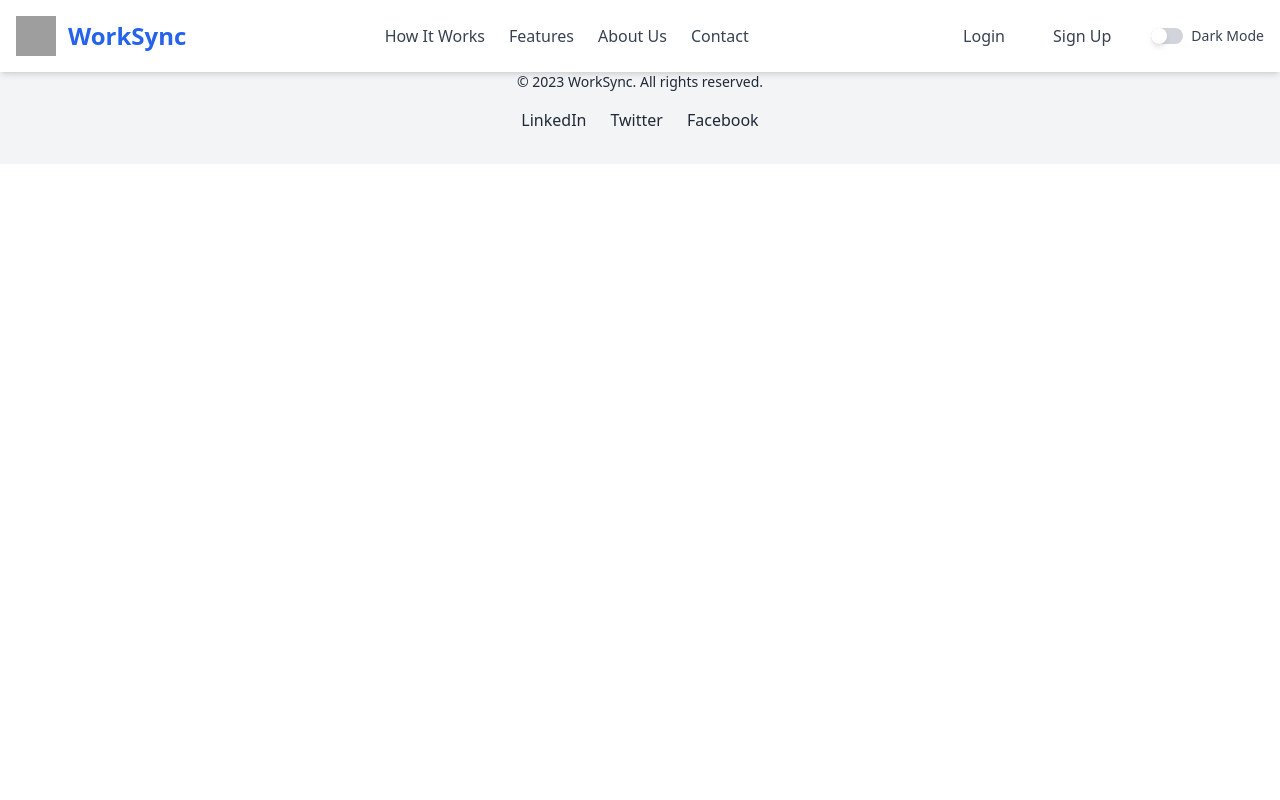
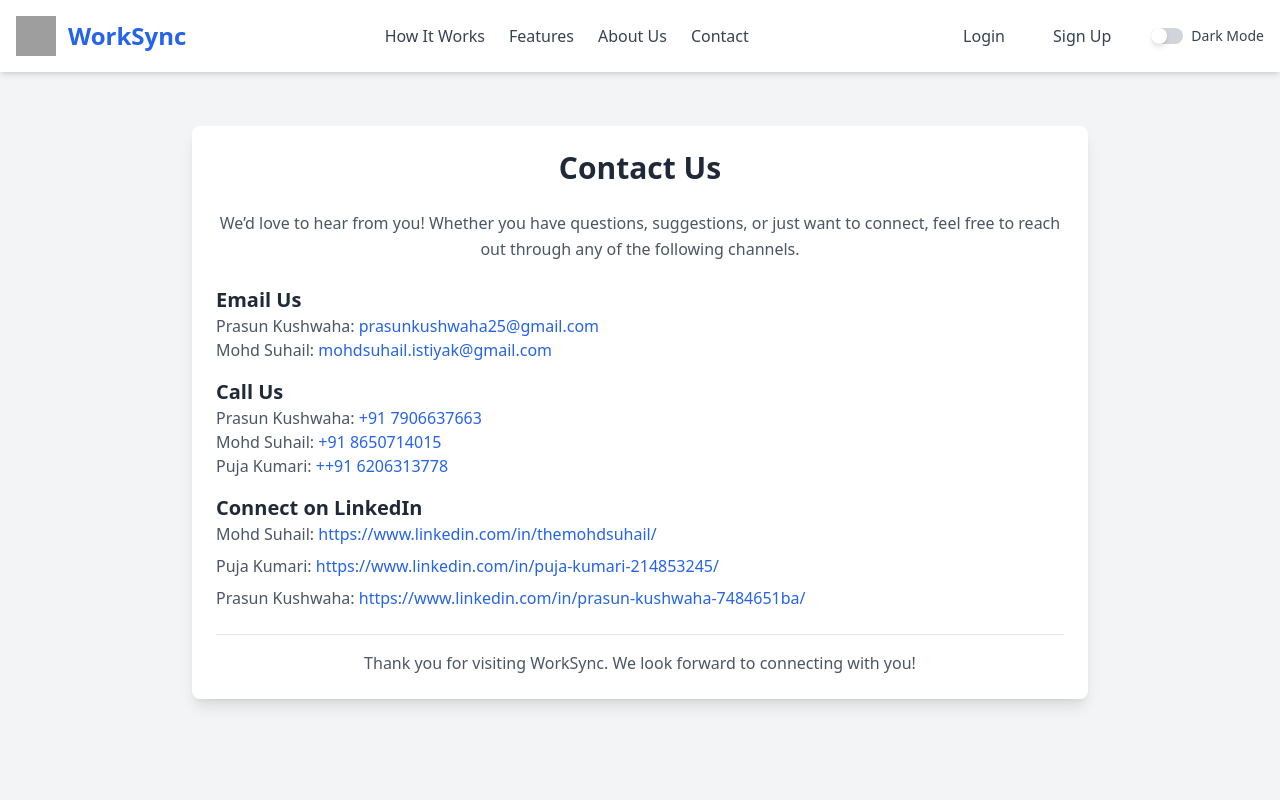
Before and after one commit to PrasunKushwaha/WorkSync, a React (Vite) app: page /contact in a window 1280 px wide. Shown: the top 800 px of the page. Built offline with nearby package versions, Linux system fonts and the light colour scheme; grey boxes are pictures that could not be loaded.

Commit message:
Added Contact, About

```diff
--- /dev/null
+++ b/src/About.jsx
@@ -0,0 +1,50 @@
+const About = () => {
+  return (
+    <div className="flex items-center justify-center min-h-screen mt-12 bg-gray-100 dark:bg-gray-900">
+      <div className="w-full max-w-4xl p-6 space-y-6 bg-white rounded-lg shadow-lg dark:bg-gray-800">
+        <h1 className="text-3xl font-bold text-center text-gray-800 dark:text-gray-100">
+          About Us
+        </h1>
+        <p className="leading-relaxed text-gray-600 dark:text-gray-400">
+          Welcome to WorkSync, a platform dedicated to enhancing the learning
+          experience through engaging and interactive tools. Our goal is to make
+          knowledge accessible and enjoyable by providing intuitive resources
+          designed to cater to learners of all levels and disciplines.
+        </p>
+        <p className="leading-relaxed text-gray-600 dark:text-gray-400">
+          This platform is crafted to support your journey in acquiring new skills,
+          preparing for exams, and exploring various domains with confidence.
+          Through our innovative approach, we aim to empower users to unlock
+          their full potential.
+        </p>
+        <h2 className="text-xl font-semibold text-gray-800 dark:text-gray-100">
+          Our Vision
+        </h2>
+        <p className="leading-relaxed text-gray-600 dark:text-gray-400">
+          To bridge the gap between learners and opportunities by offering
+          accessible, effective, and engaging educational tools tailored to
+          modern needs.
+        </p>
+        <div className="pt-4 border-t dark:border-gray-700">
+          <h2 className="text-lg font-semibold text-gray-800 dark:text-gray-100">
+            Disclaimer
+          </h2>
+          <p className="leading-relaxed text-gray-600 dark:text-gray-400">
+            This platform is the culmination of the efforts of final-year B.Tech
+            Computer Science and Engineering students—Prasun Kushwaha
+            (21BTCSE1009), Mohd Suhail (21BTCSE1056), and Puja Kumari
+            (21BTCSE1019)—under the esteemed guidance of Mr. Mukesh Rajput.
+            Developed as part of their Major Project - I, WorkSync embodies their
+            commitment to academic excellence and innovation.
+          </p>
+          <p className="leading-relaxed text-gray-600 dark:text-gray-400">
+            We sincerely thank our mentors and the academic institution for
+            their continuous support and encouragement throughout this project.
+          </p>
+        </div>
+      </div>
+    </div>
+  );
+};
+
+export default About;
--- a/src/App.jsx
+++ b/src/App.jsx
@@ -15,6 +15,8 @@ import ForgotPassword from "./ForgotPassword";
 import Quiz from "./Quiz";
 import JobInterview from "./JobInterview";
 import Coach from "./Coach";
+import About from "./About";
+import ContactUs from "./ContactUs";
 
 function App() {
   const [isDarkMode, setIsDarkMode] = useState(false);
@@ -36,6 +38,8 @@ function App() {
         <Route path="/signup" element={<Signup />} />
         <Route path="/profile" element={<ProfilePage />} />
         <Route path="/forgot" element={<ForgotPassword />} />
+        <Route path="/about" element={<About />} />
+        <Route path="/contact" element={<ContactUs />} />
         <Route
           path="/dash"
           element={
--- /dev/null
+++ b/src/ContactUs.jsx
@@ -0,0 +1,129 @@
+const ContactUs = () => {
+  return (
+    <div className="flex items-center justify-center min-h-screen mt-3 bg-gray-100 dark:bg-gray-900">
+      <div className="w-full max-w-4xl p-6 space-y-6 bg-white rounded-lg shadow-lg dark:bg-gray-800">
+        <h1 className="text-3xl font-bold text-center text-gray-800 dark:text-gray-100">
+          Contact Us
+        </h1>
+        <p className="leading-relaxed text-center text-gray-600 dark:text-gray-400">
+          We’d love to hear from you! Whether you have questions, suggestions,
+          or just want to connect, feel free to reach out through any of the
+          following channels.
+        </p>
+
+        <div className="space-y-4">
+          {/* Email Section */}
+          <div>
+            <h2 className="text-xl font-semibold text-gray-800 dark:text-gray-100">
+              Email Us
+            </h2>
+            <p className="text-gray-600 dark:text-gray-400">
+              Prasun Kushwaha:{" "}
+              <a
+                href="mailto:prasunkushwaha25@gmail.com"
+                className="text-blue-600 hover:underline dark:text-blue-400"
+              >
+                prasunkushwaha25@gmail.com
+              </a>
+            </p>
+            <p className="text-gray-600 dark:text-gray-400">
+              Mohd Suhail:{" "}
+              <a
+                href="mailto:mohdsuhail.istiyak@gmail.com"
+                className="text-blue-600 hover:underline dark:text-blue-400"
+              >
+                mohdsuhail.istiyak@gmail.com
+              </a>
+            </p>
+          </div>
+
+          {/* Mobile Section */}
+          <div>
+            <h2 className="text-xl font-semibold text-gray-800 dark:text-gray-100">
+              Call Us
+            </h2>
+            <p className="text-gray-600 dark:text-gray-400">
+              Prasun Kushwaha:{" "}
+              <a
+                href="tel:+917906637663"
+                className="text-blue-600 hover:underline dark:text-blue-400"
+              >
+                +91 7906637663
+              </a>
+            </p>
+            <p className="text-gray-600 dark:text-gray-400">
+              Mohd Suhail:{" "}
+              <a
+                href="tel:+918650714015"
+                className="text-blue-600 hover:underline dark:text-blue-400"
+              >
+                +91 8650714015
+              </a>
+            </p>
+
+             <p className="text-gray-600 dark:text-gray-400">
+              Puja Kumari:{" "}
+              <a
+                href="tel:+916206313778"
+                className="text-blue-600 hover:underline dark:text-blue-400"
+              >
+                ++91 6206313778
+              </a>
+            </p>
+          </div>
+
+          {/* LinkedIn Section */}
+          <div>
+            <h2 className="text-xl font-semibold text-gray-800 dark:text-gray-100">
+              Connect on LinkedIn
+            </h2>
+            <ul className="space-y-2">
+              <li className="text-gray-600 dark:text-gray-400">
+                Mohd Suhail:{" "}
+                <a
+                  href="https://www.linkedin.com/in/themohdsuhail/"
+                  target="_blank"
+                  rel="noopener noreferrer"
+                  className="text-blue-600 hover:underline dark:text-blue-400"
+                >
+                  https://www.linkedin.com/in/themohdsuhail/
+                </a>
+              </li>
+              <li className="text-gray-600 dark:text-gray-400">
+                Puja Kumari:{" "}
+                <a
+                  href="https://www.linkedin.com/in/puja-kumari-214853245/"
+                  target="_blank"
+                  rel="noopener noreferrer"
+                  className="text-blue-600 hover:underline dark:text-blue-400"
+                >
+                  https://www.linkedin.com/in/puja-kumari-214853245/
+                </a>
+              </li>
+              <li className="text-gray-600 dark:text-gray-400">
+                Prasun Kushwaha:{" "}
+                <a
+                  href="https://www.linkedin.com/in/prasun-kushwaha-7484651ba/"
+                  target="_blank"
+                  rel="noopener noreferrer"
+                  className="text-blue-600 hover:underline dark:text-blue-400"
+                >
+                  https://www.linkedin.com/in/prasun-kushwaha-7484651ba/
+                </a>
+              </li>
+            </ul>
+          </div>
+        </div>
+
+        <div className="pt-4 text-center border-t dark:border-gray-700">
+          <p className="text-gray-600 dark:text-gray-400">
+            Thank you for visiting WorkSync. We look forward to connecting with
+            you!
+          </p>
+        </div>
+      </div>
+    </div>
+  );
+};
+
+export default ContactUs;
--- a/src/Footer.jsx
+++ b/src/Footer.jsx
@@ -1,4 +1,5 @@
 import React from 'react';
+import { Link } from 'react-router-dom';
 
 const Footer = () => {
   return (
@@ -6,12 +7,16 @@ const Footer = () => {
       <div className="max-w-4xl mx-auto space-y-4 text-center">
         {/* Navigation Links */}
         <nav className="flex justify-center space-x-6">
-          <a href="#about" className="transition hover:text-blue-500 dark:hover:text-blue-400">
+          <Link to="/about">
+          <button className="transition hover:text-blue-500 dark:hover:text-blue-400">
             About Us
-          </a>
-          <a href="#contact" className="transition hover:text-blue-500 dark:hover:text-blue-400">
+          </button></Link>
+
+          <Link to="/contact">
+          <button className="transition hover:text-blue-500 dark:hover:text-blue-400">
             Contact
-          </a>
+          </button></Link>
+
           <a href="#privacy" className="transition hover:text-blue-500 dark:hover:text-blue-400">
             Privacy Policy
           </a>
@@ -21,7 +26,7 @@ const Footer = () => {
         </nav>
 
         {/* Copyright Info */}
-        <p className="text-sm">&copy; 2023 WorkSync. All rights reserved.</p>
+        <p className="text-sm">&copy; 2024 WorkSync. All rights reserved.</p>
 
         {/* Social Media Links */}
         <div className="flex justify-center space-x-6">
--- a/src/Navbar.jsx
+++ b/src/Navbar.jsx
@@ -29,18 +29,22 @@ const Navbar = ({ isDarkMode, toggleDarkMode }) => {
 
       {/* Navigation Links */}
       <nav className="hidden space-x-6 text-gray-700 md:flex dark:text-gray-300">
-        <a href="#how-it-works" className="hover:text-blue-600 dark:hover:text-blue-400">
+        <button className="hover:text-blue-600 dark:hover:text-blue-400">
           How It Works
-        </a>
-        <a href="#features" className="hover:text-blue-600 dark:hover:text-blue-400">
+        </button>
+        <button className="hover:text-blue-600 dark:hover:text-blue-400">
           Features
-        </a>
-        <a href="#about" className="hover:text-blue-600 dark:hover:text-blue-400">
+        </button>
+
+        <Link to="/about">
+        <button className="hover:text-blue-600 dark:hover:text-blue-400">
           About Us
-        </a>
-        <a href="#contact" className="hover:text-blue-600 dark:hover:text-blue-400">
+        </button></Link>
+
+        <Link to="/contact">
+        <button className="hover:text-blue-600 dark:hover:text-blue-400">
           Contact
-        </a>
+        </button></Link>
       </nav>
 
       {/* User Actions and Dark Mode Toggle */}
```
